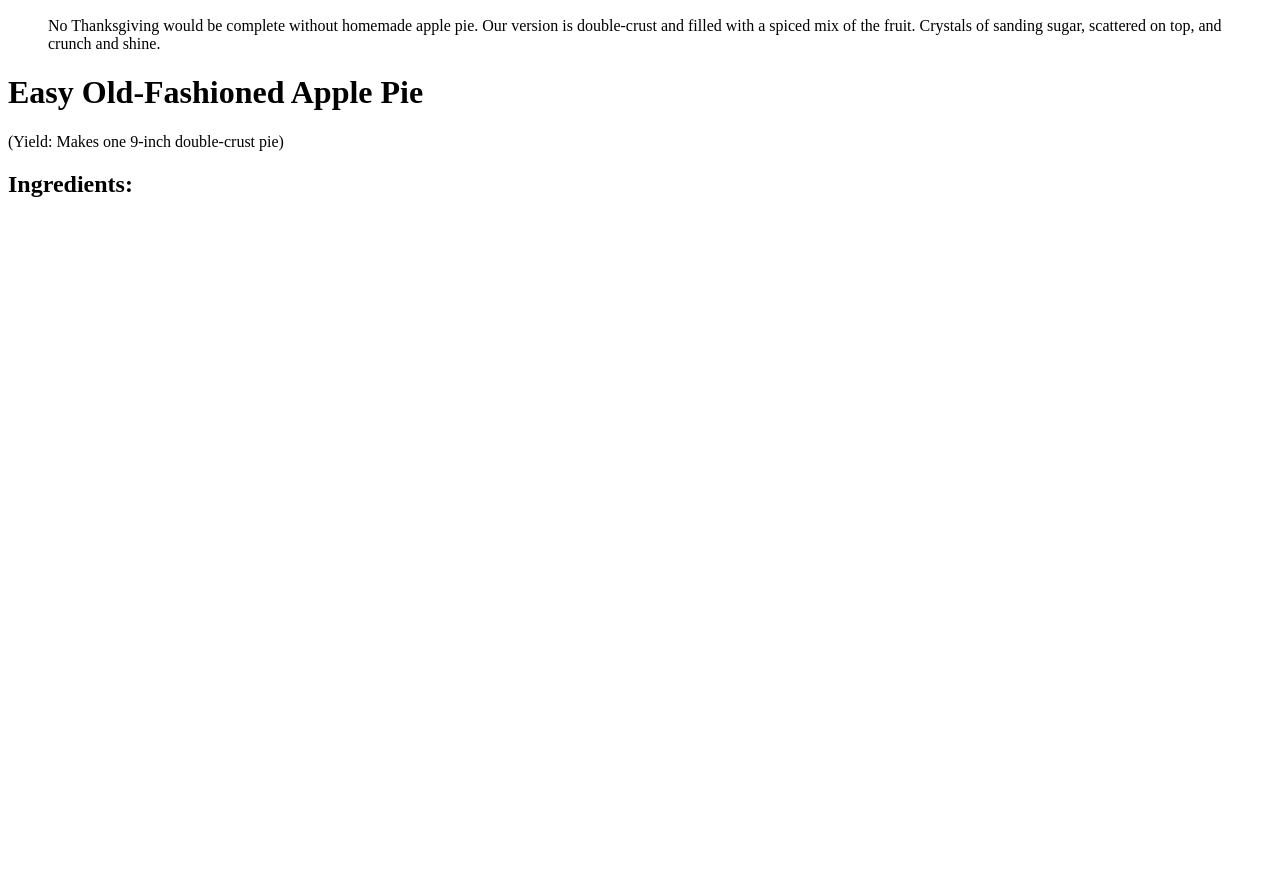
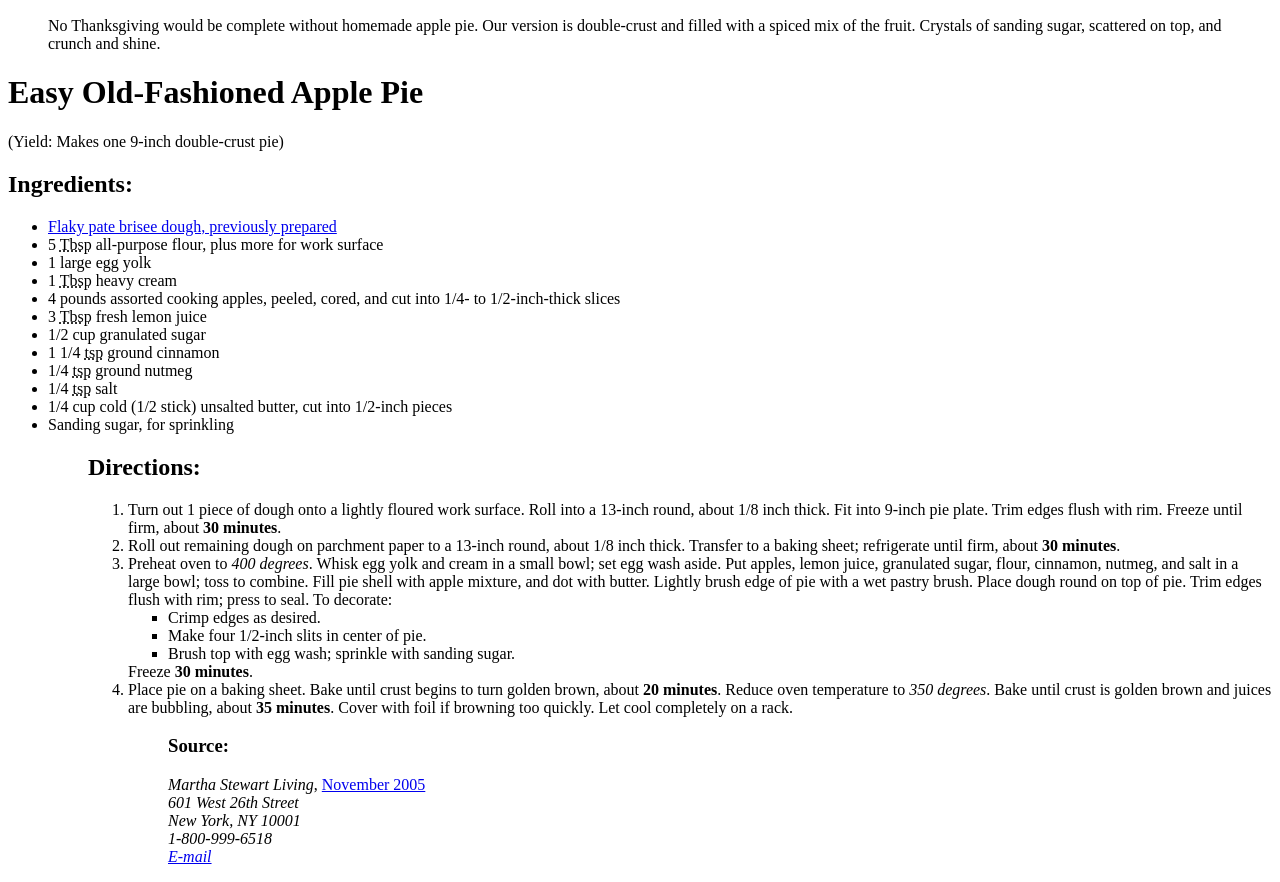
Before and after one commit to emjaeb/web-dev-hw, a plain HTML site: page assignment-3/index.html in a window 1280 px wide. Shown: the part 27-909 px from the top of the page. Before the commit the page ends 800 px from the top, so only its background shows below. Drawn offline with Linux system fonts and the light colour scheme.

Commit message:
Edited assignment 3

```diff
--- a/assignment-3/index.html
+++ b/assignment-3/index.html
@@ -11,9 +11,9 @@
 
 <body>
 
-      <img src="./images/assignment-3-images/apple-pie.jpg" />
+      <img src="./images/apple-pie.jpg" />
 
-    <blockquote cite="./images/assignment-3-images/apple-pie.jpg" />
+    <blockquote cite="./images/apple-pie.jpg" />
   No Thanksgiving would be complete without homemade apple pie. Our version is double-crust and filled with a spiced mix of the fruit. Crystals of sanding sugar, scattered on top, and crunch and shine.
     </blockquote>
 
@@ -23,6 +23,46 @@
       (Yield: Makes one 9-inch double-crust pie)
     </p>
 
+<!-- Ingredient list below... -->
     <h2>Ingredients:</h2>
+    <ul>
+      <li><a href="file:///Users/emmabryant8/Documents/UMT%20homework/web-dev-hw/A3%20Materials-20180618%202/crust.html">Flaky pate brisee dough, previously prepared</a> </li>
+      <li>5 <abbr title="tablespoon">Tbsp</abbr> all-purpose flour, plus more for work surface</li>
+      <li>1 large egg yolk</li>
+      <li>1 <abbr title="tablespoon">Tbsp</abbr> heavy cream</li>
+      <li>4 pounds assorted cooking apples, peeled, cored, and cut into 1/4- to 1/2-inch-thick slices</li>
+      <li>3 <abbr title="tablespoon">Tbsp</abbr> fresh lemon juice</li>
+      <li>1/2 cup granulated sugar</li>
+      <li>1 1/4 <abbr title="teaspoon">tsp</abbr> ground cinnamon</li>
+      <li>1/4 <abbr title="teaspoon">tsp</abbr> ground nutmeg</li>
+      <li>1/4 <abbr title="teaspoon">tsp</abbr> salt</li>
+      <li>1/4 cup cold (1/2 stick) unsalted butter, cut into 1/2-inch pieces</li>
+      <li>Sanding sugar, for sprinkling</li>
+    <ul>
+
+<h2>Directions:</h2>
+<ol>
+  <li>Turn out 1 piece of dough onto a lightly floured work surface. Roll into a 13-inch round, about 1/8 inch thick. Fit into 9-inch pie plate. Trim edges flush with rim. Freeze until firm, about <b>30 minutes</b>.</li>
+  <li>Roll out remaining dough on parchment paper to a 13-inch round, about 1/8 inch thick. Transfer to a baking sheet; refrigerate until firm, about <b>30 minutes</b>.</li>
+  <li>Preheat oven to <i>400 degrees</i>. Whisk egg yolk and cream in a small bowl; set egg wash aside. Put apples, lemon juice, granulated sugar, flour, cinnamon, nutmeg, and salt in a large bowl; toss to combine. Fill pie shell with apple mixture, and dot with butter. Lightly brush edge of pie with a wet pastry brush. Place dough round on top of pie. Trim edges flush with rim; press to seal. To decorate:
+    <ul id="unordered-list">
+            <li>Crimp edges as desired.</il>
+            <li>Make four 1/2-inch slits in center of pie.</li>
+            <li>Brush top with egg wash; sprinkle with sanding sugar.</il>
+    </ul>
+  Freeze <b>30 minutes</b>.</li>
+  <li>Place pie on a baking sheet. Bake until crust begins to turn golden brown, about <b>20 minutes</b>. Reduce oven temperature to <i>350 degrees</i>. Bake until crust is golden brown and juices are bubbling, about <b>35 minutes</b>. Cover with foil if browning too quickly. Let cool completely on a rack.</li>
+<ol>
+
+  <h3>Source:</h3>
+  <cite>Martha Stewart Living</cite>, <a href="https://www.marthastewart.com/356828/old-fashioned-apple-pie" target="_blank">November 2005</a>
+
+  <address>
+    601 West 26th Street<br/>
+    New York, NY 10001<br/>
+    1-800-999-6518<br/>
+    <a href="malto:mlvcustserv@cdsfulfillment.com">E-mail</a>
+  </address>
+
   </body>
 </html>
```
Also changed, not shown: assignment-3/pages/crust.html (+1 -1 lines).
